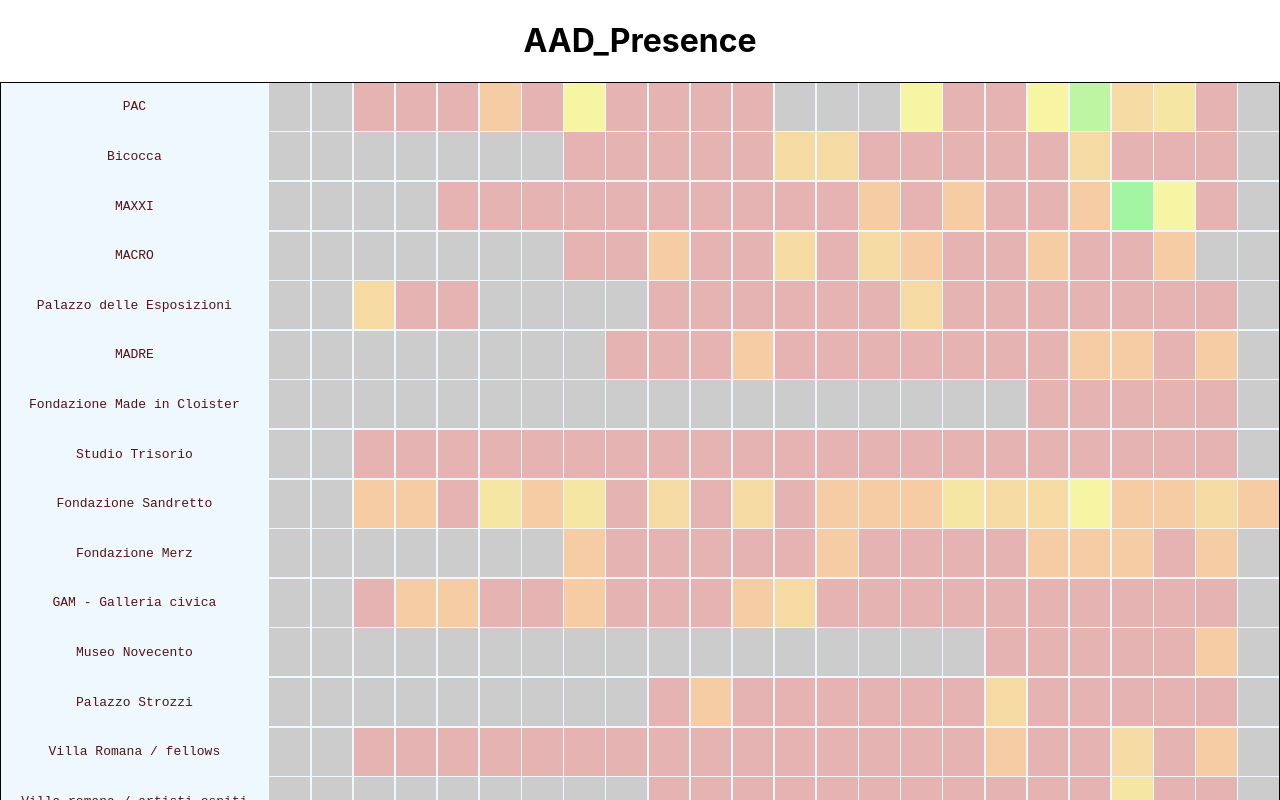
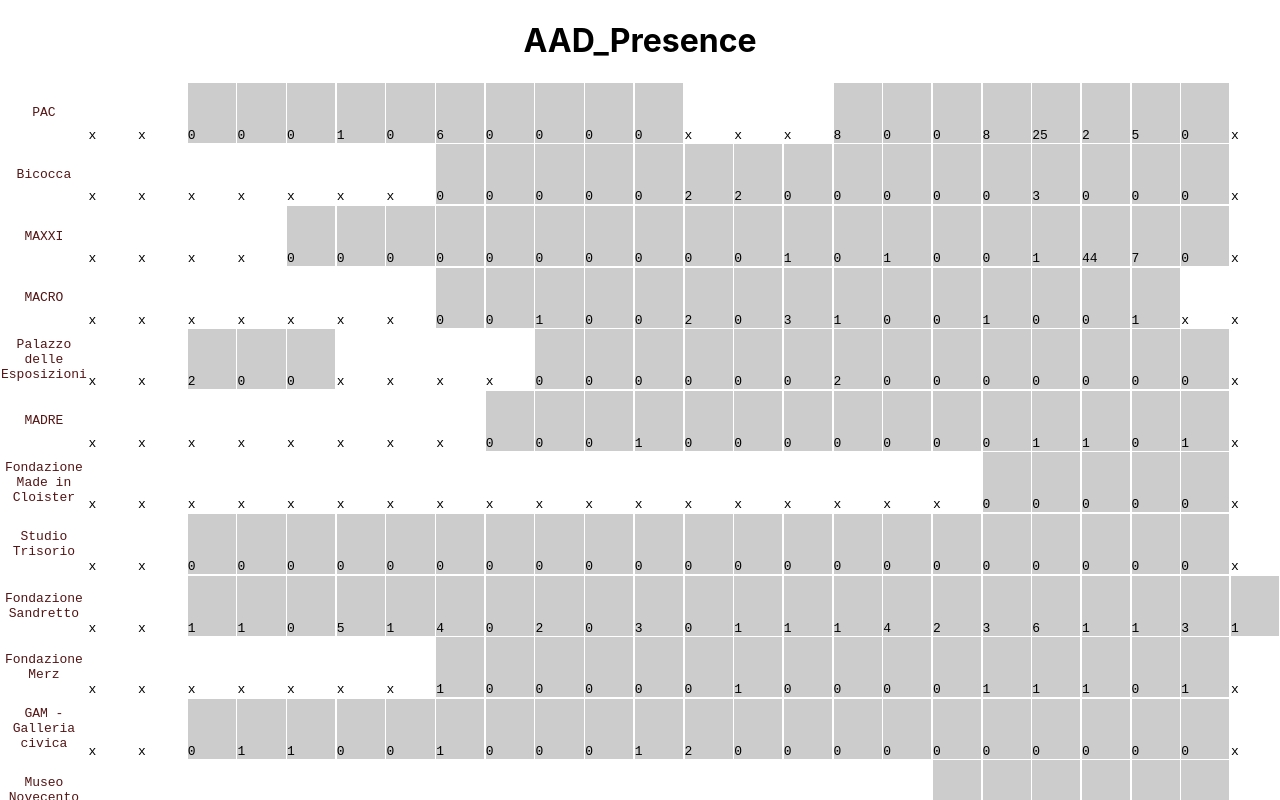
Before and after one commit to ArchiMidi/AAD_Charts_proportions, a React (Create React App) app: page / in a window 1280 px wide. Shown: the top 800 px of the page. Built offline with nearby package versions, Linux system fonts and the light colour scheme.

Commit message:
add .gitignore; add YearCard and svg

```diff
--- a/src/App.css
+++ b/src/App.css
@@ -1,37 +1,49 @@
 :root {
   --unit: 3.5rem;
-  --little-border: 0.001rem
+  --little-border: 0.001rem;
+  --bg-color: white;
 }
 
-.chartContainer{
+.chartContainer {
+  border: 0.1rem solid var(--bg-color);
   font-family: monospace;
-  background-color: aliceblue;
-  border: 1px solid black;
+  background-color: var(--bg-color);
+  /* border: 1px solid black; */
   display: grid;
   column-gap: 0.1rem;
   row-gap: 0.1rem;
 }
 
-.homeContainer{
+.homeContainer {
   text-align: center;
-  display:flex;
+  display: flex;
   flex-direction: column;
 }
 
-.placeName{
-  align-self: center;
-  color: rgb(84, 20, 20)
-}
-
-
-.placeArea{
+.placeName {
   align-self: center;
   justify-self: center;
   display: flex;
   flex-direction: column;
   align-content: center;
   justify-content: center;
+  color: rgb(84, 20, 20);
+  background-color: white;
+  width: 100%;
   height: 100%;
- width: 100%;
- /* border-radius: 1rem; */
 }
+
+.placeArea {
+  align-self: center;
+  justify-self: center;
+  display: flex;
+  flex-direction: column;
+  align-content: flex-start;
+  justify-content: flex-end;
+  text-align: left;
+  height: 100%;
+  width: 100%;
+  /* border-bottom: 0.1rem solid black; */
+ /* border-left: 0.1rem solid black; */
+   /* border-radius: 1rem; */
+}
--- a/src/components/Chart.js
+++ b/src/components/Chart.js
@@ -1,6 +1,10 @@
 import React from 'react'
+import YearCard from './YearCard'
+
 function pickColor(value) {
-    if (typeof value !== 'number') return 'hsl(0, 0%, 80%)'
+    //
+    if (typeof value !== 'number') return 'hsla(0, 0%, 80%, 0)'
+    if (true) return 'hsla(0, 0%, 80%, 1)'
     if (value === 0) return `hsl(0, 50%, 80%)`
     if (value <= 1) return 'hsl(30, 80%, 80%)'
     if (value <= 3) return`hsl(40, 80%, 80%)`
@@ -15,10 +19,10 @@ export default function Chart(props) {
     const dataArr = [...data]
 
     const gridColumns = () => {
-        return dataArr[0][1].yearsValues.map((el, i) => i === 0 ? '4fr' : '3rem ').join('') + '1fr'
+        return 'min-content ' + dataArr[0][1].yearsValues.map((el, i) => '1fr ').join('')
     }
     const gridRows = () => {
-        return dataArr.map((el, i) => '3rem ').join('')
+        return dataArr.map((el, i) => '1fr ').join('')
     }
 
     return (
@@ -55,7 +59,7 @@ export default function Chart(props) {
                             }}
                             className='placeArea'
                         >
-                            {/* {value} */}
+                            <YearCard value={value}/>
                         </div>
                     )
                 }
--- /dev/null
+++ b/src/components/YearCard.js
@@ -0,0 +1,15 @@
+import React from 'react'
+import { ReactComponent as Triangle } from "../assets/triangle.svg"
+
+export default function YearCard(props) {
+    const { value } = props
+    for (let i = 0; i <= value; i++) {
+
+    }
+
+    return (
+        <div className='yearCard'>
+        {value}
+        </div>
+    )
+}
```
Also changed, not shown: src/assets/triangle.svg (added), 1 other file (tests, documents, lock files or other folders).
